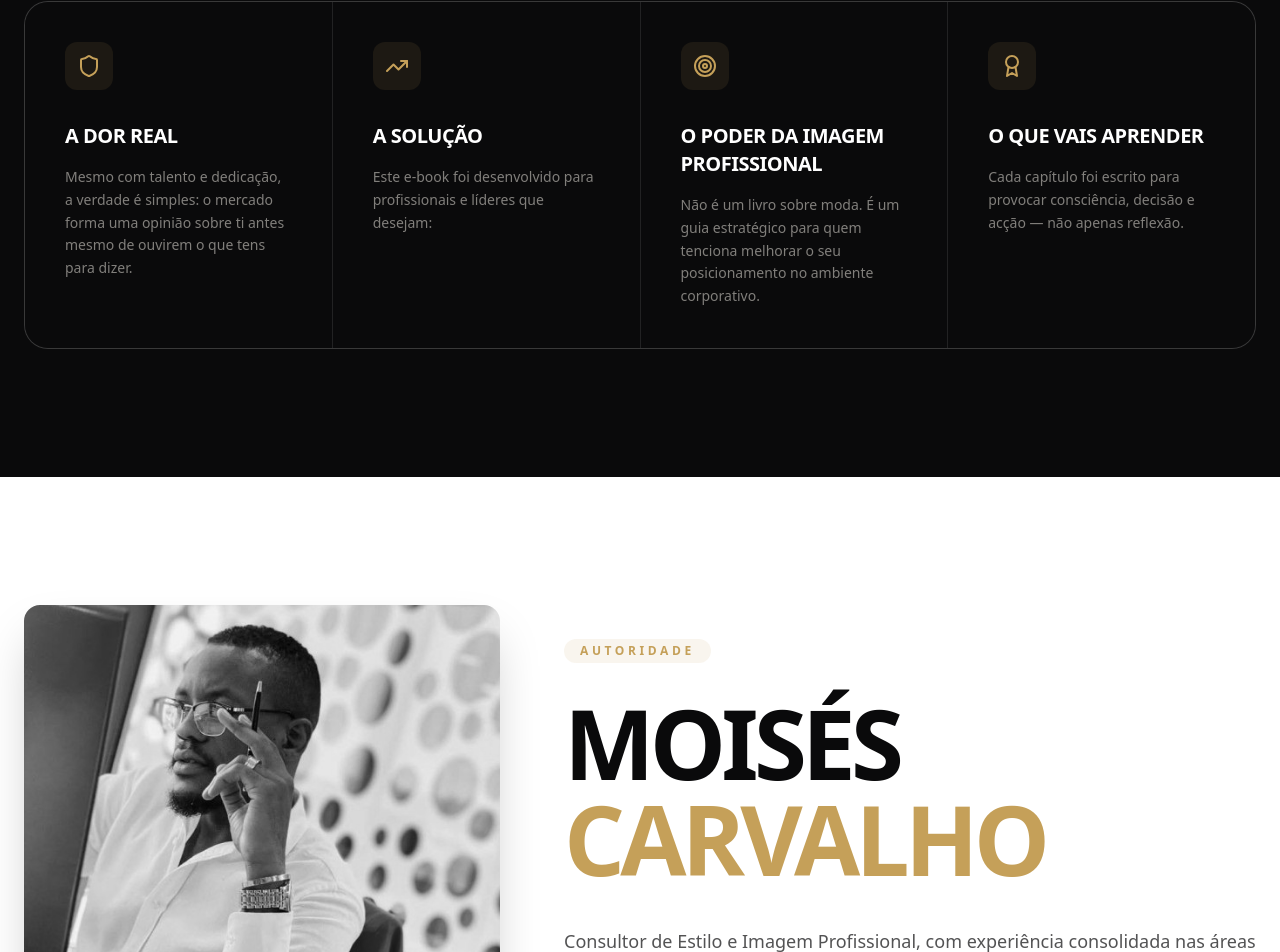
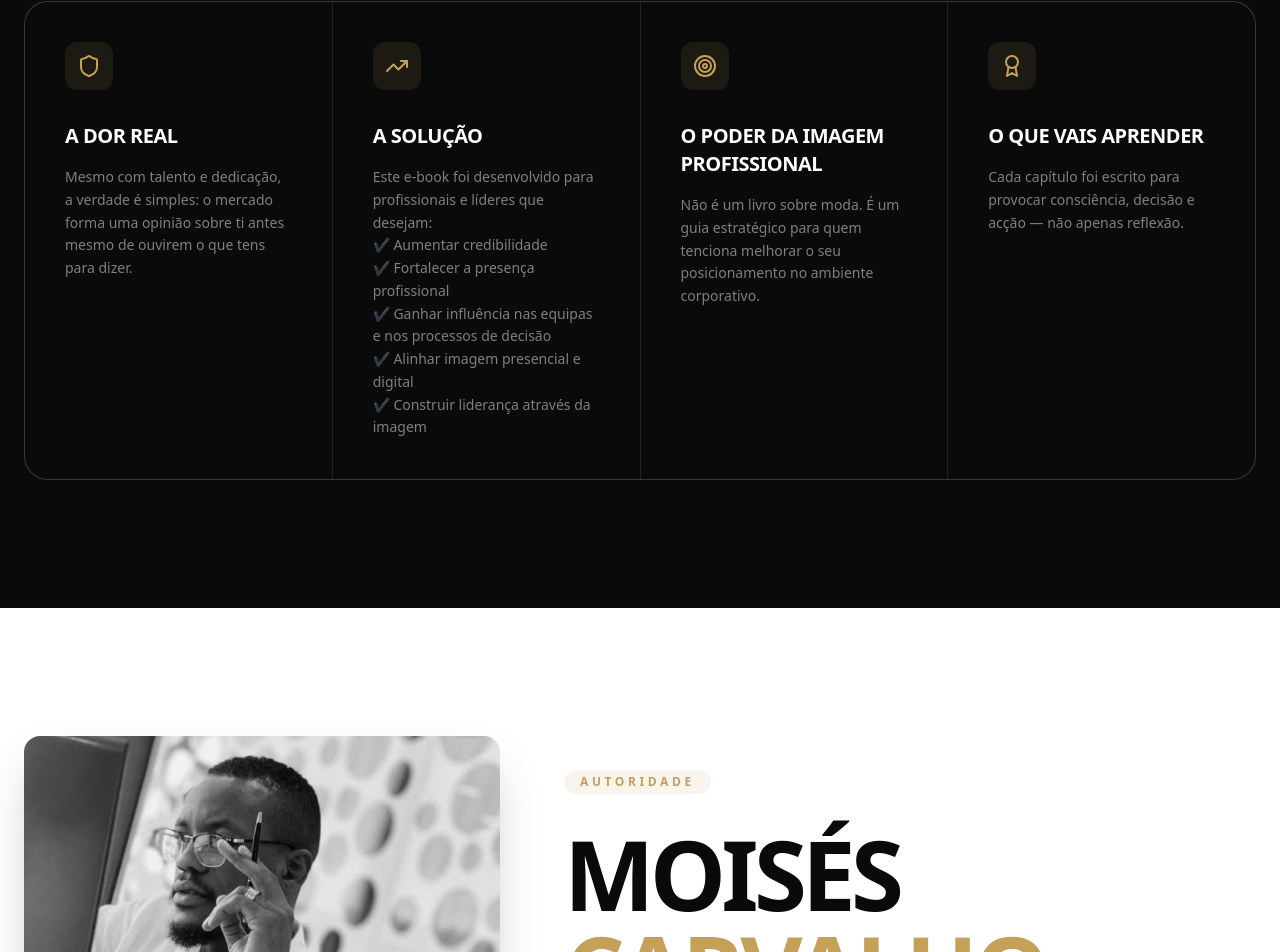
Before and after one commit to punadev/moises-carvalho, a React (Vite) app: page / in a window 1280 px wide. Shown: the part 2135-3087 px from the top of the page. Built offline with nearby package versions, Linux system fonts and the light colour scheme.

Commit message:
Update Benefits component description formatting

```diff
--- a/src/components/Benefits.tsx
+++ b/src/components/Benefits.tsx
@@ -9,7 +9,16 @@ const benefits = [
   {
     icon: TrendingUp,
     title: 'A SOLUÇÃO',
-    desc: 'Este e-book foi desenvolvido para profissionais e líderes que desejam:'
+    desc: (
+      <>
+        Este e-book foi desenvolvido para profissionais e líderes que desejam:<br />
+        ✔ Aumentar credibilidade<br />
+        ✔ Fortalecer a presença profissional<br />
+        ✔ Ganhar influência nas equipas e nos processos de decisão<br />
+        ✔ Alinhar imagem presencial e digital<br />
+        ✔ Construir liderança através da imagem
+      </>
+    )
   },
   {
     icon: Target,
@@ -53,9 +62,9 @@ export default function Benefits() {
               <h3 className="text-xl font-bold mb-4 text-white uppercase tracking-tight">
                 {benefit.title}
               </h3>
-              <p className="text-champagne/50 text-sm leading-relaxed font-light">
+              <div className="text-champagne/50 text-sm leading-relaxed font-light">
                 {benefit.desc}
-              </p>
+              </div>
             </div>
           ))}
         </div>
```
